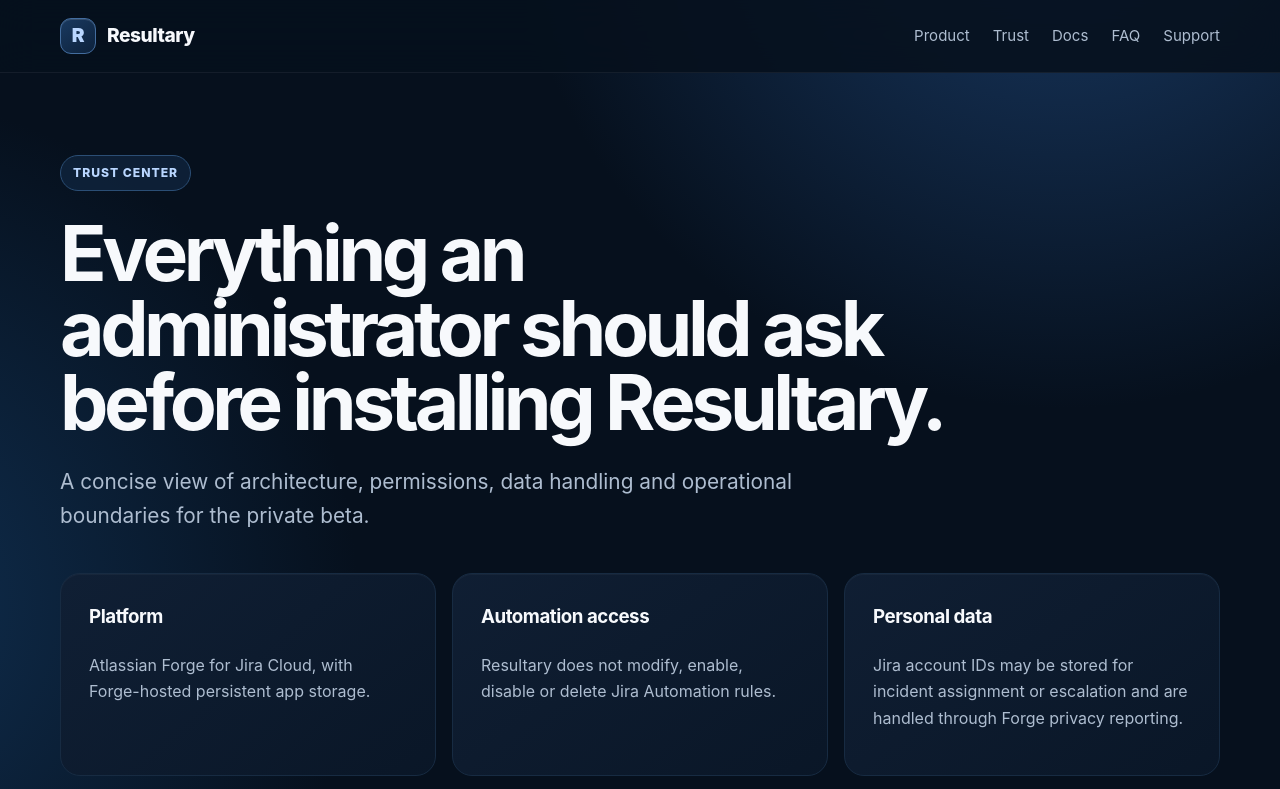
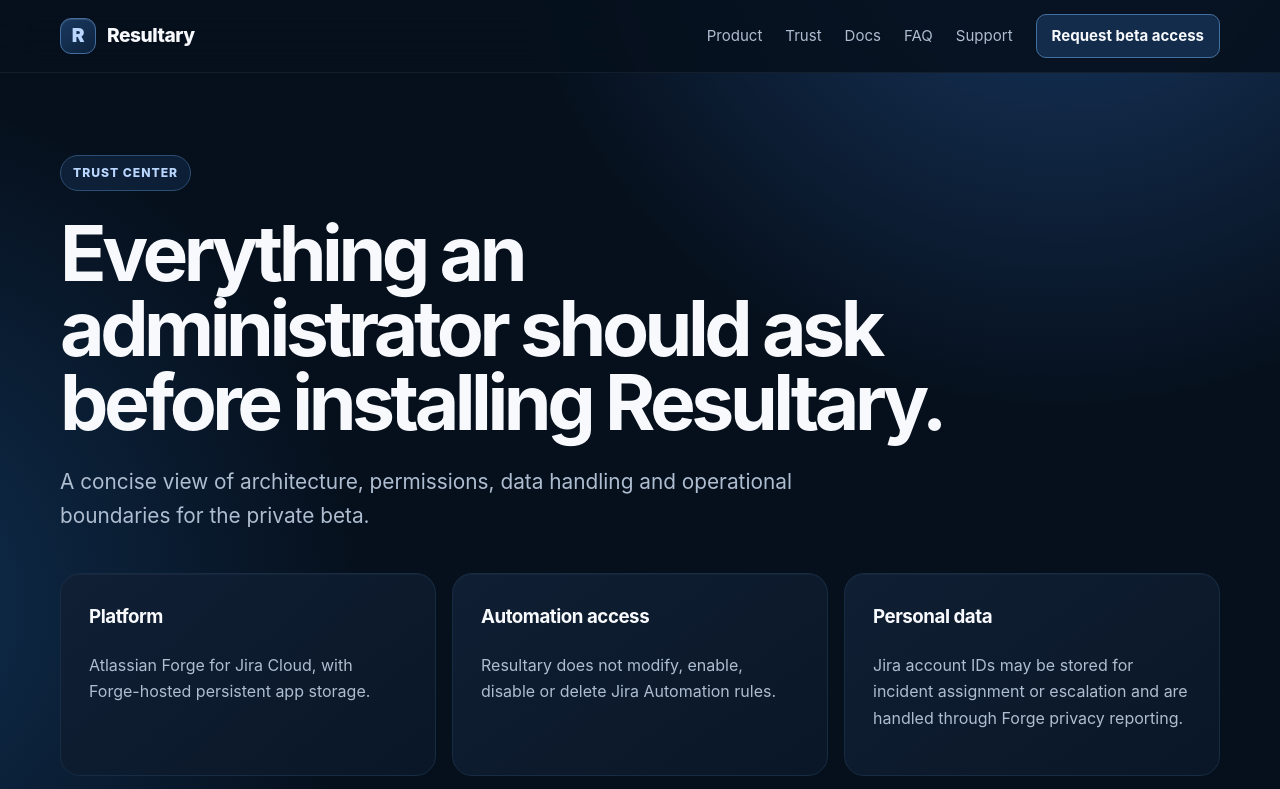
Before and after one commit to PharmedAI/resultary-site, a plain HTML site: page trust/index.html in a window 1280 px wide. Shown: the top 789 px of the page. Drawn offline with Linux system fonts and the light colour scheme.

Commit message:
Standardize beta CTA and accessible navigation

```diff
--- a/trust/index.html
+++ b/trust/index.html
@@ -1,4 +1,4 @@
-<!doctype html><html lang="en"><head><meta charset="utf-8"><meta name="viewport" content="width=device-width,initial-scale=1"><title>Trust Center — Resultary</title><meta name="description" content="Review Resultary architecture, permissions, data handling, security boundaries and public trust documents."><link rel="icon" href="/favicon.svg"><link rel="canonical" href="https://getresultary.com/trust/"><link rel="stylesheet" href="/styles.css"></head><body><a class="skip-link" href="#main">Skip to content</a><header><div class="container nav"><a class="brand" href="/"><span class="mark">R</span>Resultary</a><nav><a href="/product/">Product</a><a href="/trust/">Trust</a><a href="/docs/">Docs</a><a href="/faq/">FAQ</a><a href="/support/">Support</a></nav></div></header>
+<!doctype html><html lang="en"><head><meta charset="utf-8"><meta name="viewport" content="width=device-width,initial-scale=1"><title>Trust Center — Resultary</title><meta name="description" content="Review Resultary architecture, permissions, data handling, security boundaries and public trust documents."><link rel="icon" href="/favicon.svg"><link rel="canonical" href="https://getresultary.com/trust/"><link rel="stylesheet" href="/styles.css"></head><body><a class="skip-link" href="#main">Skip to content</a><header><div class="container nav"><a class="brand" href="/" aria-label="Resultary home"><span class="mark">R</span>Resultary</a><nav aria-label="Primary navigation"><a href="/product/">Product</a><a href="/trust/">Trust</a><a href="/docs/">Docs</a><a href="/faq/">FAQ</a><a href="/support/">Support</a><a class="nav-cta" href="mailto:support@getresultary.com?subject=Resultary%20Private%20Beta&amp;body=Name%3A%20%0ACompany%3A%20%0ARole%3A%20%0AJira%20Cloud%20site%3A%20%0AApprox.%20number%20of%20automations%3A%20%0AAutomation%20I%20want%20to%20test%3A%20">Request beta access</a></nav></div></header>
 <main id="main"><section class="page"><div class="container"><span class="eyebrow">Trust Center</span><h1>Everything an administrator should ask before installing Resultary.</h1><p class="lead">A concise view of architecture, permissions, data handling and operational boundaries for the private beta.</p>
 <div class="grid" style="margin-top:40px"><div class="card"><h3>Platform</h3><p>Atlassian Forge for Jira Cloud, with Forge-hosted persistent app storage.</p></div><div class="card"><h3>Automation access</h3><p>Resultary does not modify, enable, disable or delete Jira Automation rules.</p></div><div class="card"><h3>Personal data</h3><p>Jira account IDs may be stored for incident assignment or escalation and are handled through Forge privacy reporting.</p></div><div class="card"><h3>External egress</h3><p>Optional Slack / Teams notification endpoints configured by an administrator.</p></div><div class="card"><h3>Data residency</h3><p>Forge-hosted data follows supported Atlassian data-residency behavior; optional external notifications follow the chosen destination service.</p></div><div class="card"><h3>Security contact</h3><p><a href="mailto:support@getresultary.com?subject=Resultary%20Security">support@getresultary.com</a></p></div></div>
 <div class="section" style="padding-bottom:20px"><h2>Important product boundaries</h2><div class="grid two"><div class="card"><h3>Resultary verifies configured evidence</h3><p>It cannot prove business success outside the evidence and timing rules an administrator chooses.</p></div><div class="card"><h3>Resultary is not a loss guarantee</h3><p>Value metrics are estimates based on administrator-provided values and verified recovery, not a promise of realized financial savings.</p></div></div></div>
```
